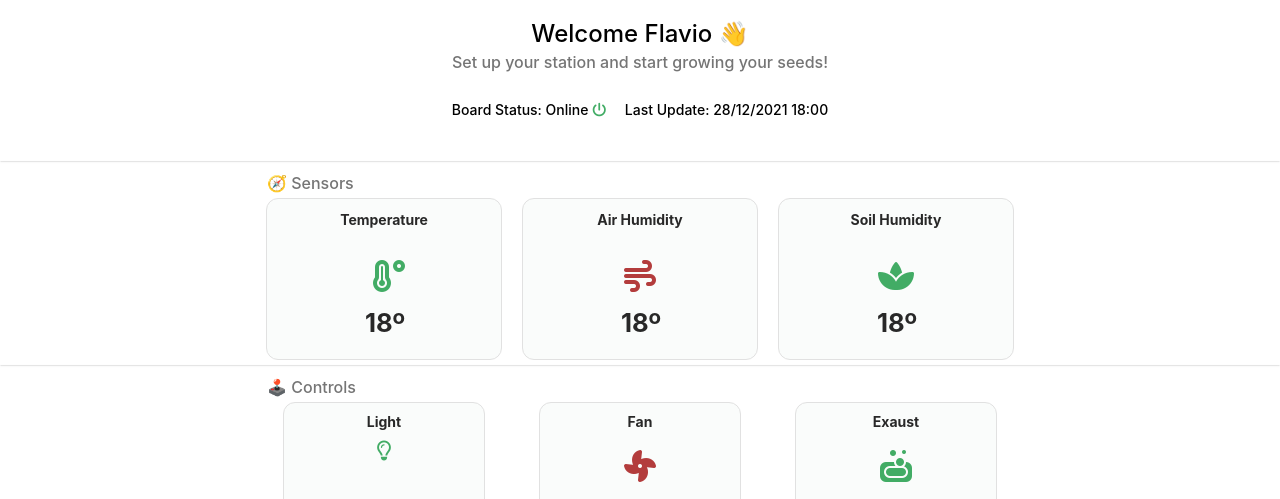
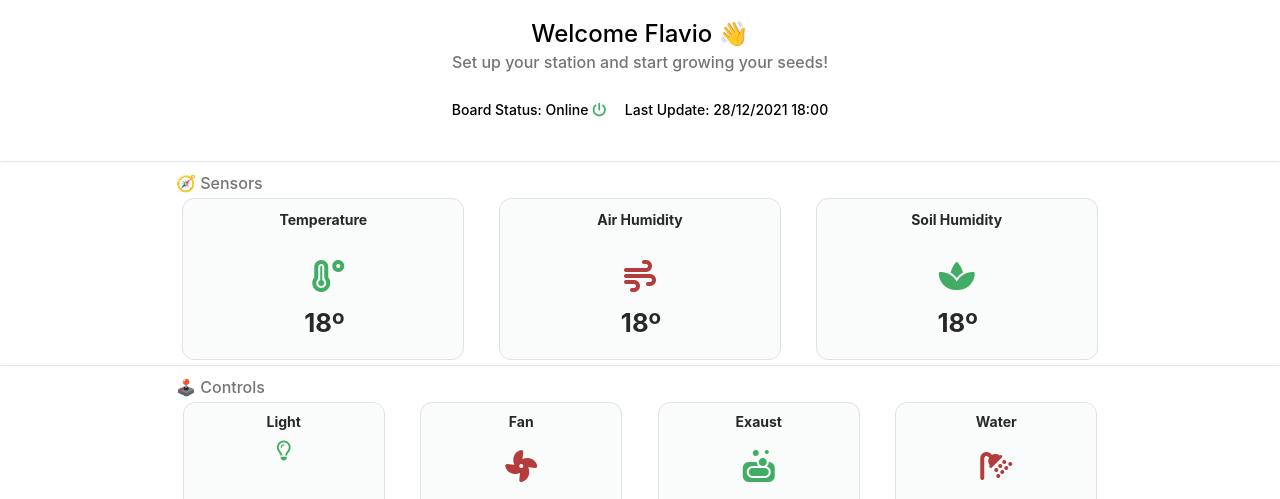
Before and after one commit to FlavioHPOliveira/cannadesign, a plain HTML site: page index.html in a window 1280 px wide. Shown: the part 91-590 px from the top of the page. Drawn offline with Linux system fonts and the light colour scheme.

Commit message:
tips from glauro

```diff
--- a/css/cards.css
+++ b/css/cards.css
@@ -4,7 +4,8 @@
 }
 
 .main__data {
-  width: 60%;
+  width: 950px;
+  padding: 0 24px;
   margin: auto;
 }
 
@@ -42,7 +43,7 @@
 
 /* Can I do this to color stuff? want use same color for all icons */
 .color__green {
-  color: rgb(66, 172, 101);
+  color: var(--main-color);
 }
 
 .color__red {
--- a/css/styles.css
+++ b/css/styles.css
@@ -1,3 +1,7 @@
+:root {
+  --main-color: rgb(66, 172, 101);
+}
+
 body {
   margin: 0px;
   padding: 0px;
--- a/index.html
+++ b/index.html
@@ -2,7 +2,7 @@
 <head>
   <meta charset="UTF-8">
   <meta http-equiv="X-UA-Compatible" content="IE=edge">
-  <meta name="viewport" content="width=device-width, initial-scale=1.0">
+  <meta name="viewport" content="width=device-width, initial-scale=1, shrink-to-fit=no, user-scalable=0" />
   <script src="https://kit.fontawesome.com/ae320467ae.js" crossorigin="anonymous"></script>
 
   <link rel="stylesheet" href="./css/styles.css">
@@ -11,8 +11,6 @@
   <link rel="stylesheet" href="./css/cards.css">
   <link rel="stylesheet" href="./css/sensor.css">
   <link rel="stylesheet" href="./css/control.css">
-
-
 
   <title>Cannastation</title>
 </head>
@@ -41,6 +39,7 @@
     <section class="status">
       <div class="status__welcome">
         <h2>Welcome Flavio  👋</h2>
+
         <h3>Set up your station and start growing your seeds!</h3>
       </div>
       <div class="status__content">
```
